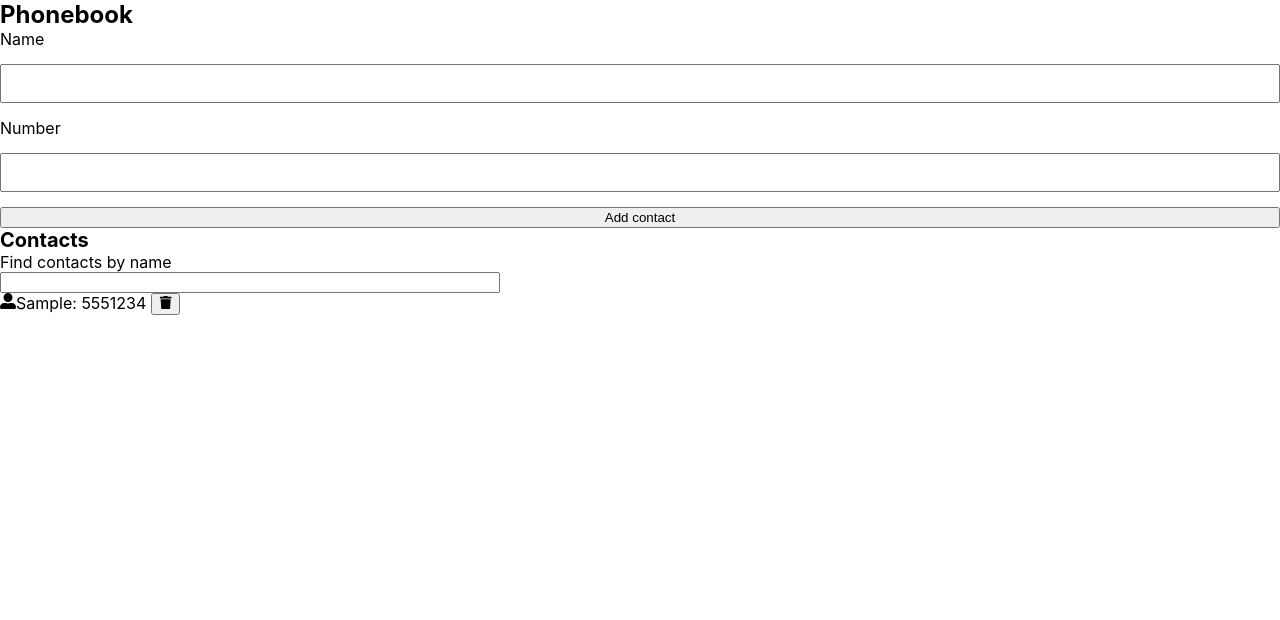
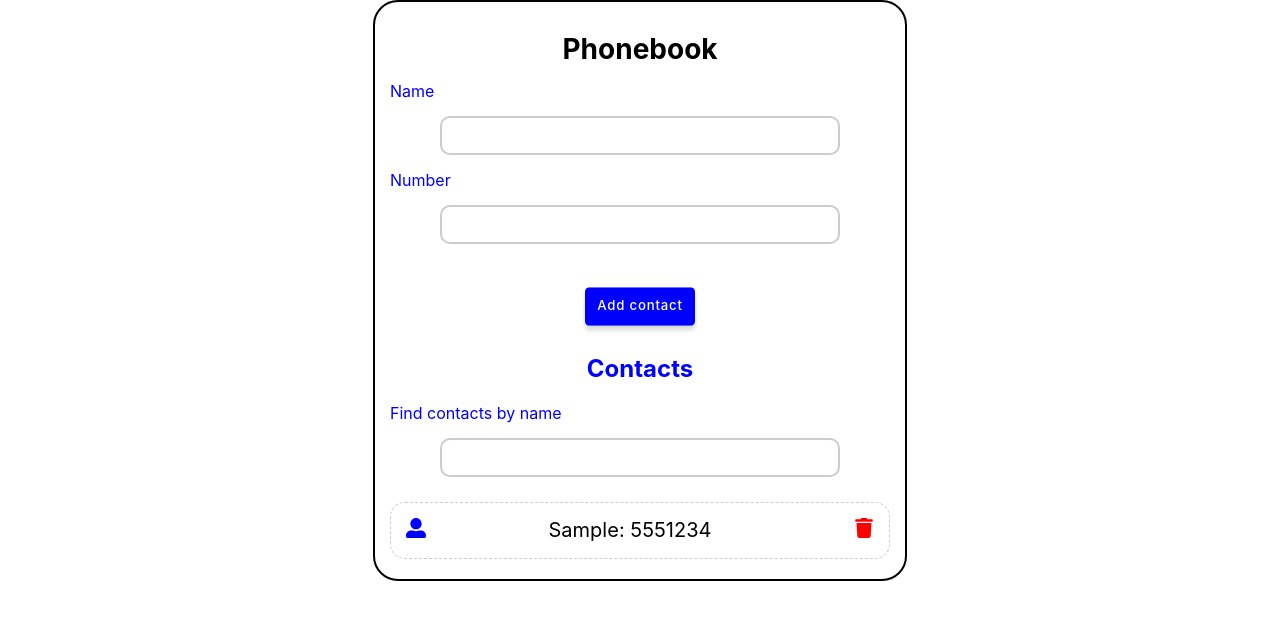
Before and after one commit to Filatov44/goit-react-hw-02-phonebook, a React (Create React App) app: page / in a window 1280 px wide. Both pictures are taken after typing "Sample", "5551234" into the empty fields and a click on the button "Add contact". Shown: the top 620 px of the page. Built offline with nearby package versions, Linux system fonts and the light colour scheme.

Commit message:
add style

```diff
--- a/src/components/Phonebook/ContactForm/ContactForm.styled.jsx
+++ b/src/components/Phonebook/ContactForm/ContactForm.styled.jsx
@@ -7,14 +7,52 @@ export const StyledContactForm = styled.form`
 `;
 
 export const StyledLabel = styled.label`
-
+    color: blue;
 `;
 
 export const StyledInput = styled.input`
-    padding: 10px;
+  padding: 10px;
+  width: 400px;
+  margin: auto;
+  box-sizing: border-box;
+  border: 2px solid #ccc;
+  border-radius: 10px;
+  outline: none;
+  transition: width 0.4s ease-in-out, border 0.4s ease-in-out;
 
+
+  :focus {
+    width: 100%;
+    border: 2px solid blue;
+  }
 `;
 
 export const StyledButtonAddContact = styled.button`
+  width: 100px;
+  padding: 5px 5px;
+  margin-top: 30px;
+  margin-bottom: 30px;
+  margin-left: auto;
+  margin-right: auto;
+  color: #ffffff;
+  background-color: rgb(33, 149, 243);
+  font-family: inherit;
+  font-weight: 500;
+  font-size: 12px;
+  line-height: 1.88;
+  letter-spacing: 0.06em;
+  cursor: pointer;
+  box-shadow: 0px 4px 4px rgba(0, 0, 0, 0.15);
+  border: 1px solid transparent;
+  border-radius: 4px;
+  transition: background-color 250ms cubic-bezier(0.4, 0, 0.2, 1);
 
+  :focus {
+    background-color: blue;
+    scale: 1.1;
+  }
+  :hover {
+    background-color: blue;
+    scale: 1.1;
+  }
 `;
--- a/src/components/Phonebook/ContactList/ContactList.jsx
+++ b/src/components/Phonebook/ContactList/ContactList.jsx
@@ -1,26 +1,43 @@
 import PropTypes from 'prop-types';
 import { FaTrash, FaUserAlt } from 'react-icons/fa';
-import { StyledContactList, StyledContactItem, StyledContactIcon, StyledContactDel } from 'components/Phonebook/ContactList/ContactList.styled';
+import {
+  StyledContactList,
+  StyledContactItem,
+  StyledContactIcon,
+  StyledContactDel,
+} from 'components/Phonebook/ContactList/ContactList.styled';
 
 export default function ContactList({ items, deliteContact }) {
   const elements = items.map(({ id, name, number }) => {
-        return <StyledContactItem key={id}><StyledContactIcon><FaUserAlt /></StyledContactIcon>{name}: {number} <StyledContactDel onClick={() => deliteContact(id)}><FaTrash /></StyledContactDel> </StyledContactItem>
-    })
+    return (
+      <StyledContactItem key={id}>
+        <StyledContactIcon>
+          <FaUserAlt />
+        </StyledContactIcon>
+        {name}: {number}
+        <StyledContactDel onClick={() => deliteContact(id)}>
+          <FaTrash />
+        </StyledContactDel>{' '}
+      </StyledContactItem>
+    );
+  });
   return (
     <>
       <StyledContactList>{elements}</StyledContactList>
     </>
-    )
+  );
 }
 
 ContactList.defaultProps = {
-    items: []
-}
+  items: [],
+};
 
 ContactList.propeTypes = {
-    items: PropTypes.arrayOf(PropTypes.shape({
+  items: PropTypes.arrayOf(
+    PropTypes.shape({
       id: PropTypes.string.isRequired,
       name: PropTypes.string.isRequired,
       number: PropTypes.number.isRequired,
-    }))
-}
+    })
+  ),
+};
--- a/src/components/Phonebook/ContactList/ContactList.styled.jsx
+++ b/src/components/Phonebook/ContactList/ContactList.styled.jsx
@@ -1,16 +1,32 @@
 import styled from 'styled-components';
 
 export const StyledContactList = styled.ul`
-
+    width: 500px;
+    margin: auto;
+    padding: 0;
  `;
 
 export const StyledContactItem = styled.li`
-
- `;
+  font-size: 20px;
+  display: flex;
+  align-items: center;
+  justify-content: space-between;
+  padding: 10px;
+  border: 1px dashed #ccc;
+  border-radius: 15px;
+  margin-bottom: 5px;
+`;
 
 export const StyledContactDel = styled.button`
-
+  font-size: 20px;
+  margin-left: 50px;
+  padding: 5px;
+  border: none;
+  color: red;
+  background-color: #ffffff;
+`;
+export const StyledContactIcon = styled.span`
+    color: blue;
+    margin-right: 30px;
+    padding: 5px;
  `;
-export const StyledContactIcon = styled.span`
-
- `;
--- a/src/components/Phonebook/Filter/Filter.styled.jsx
+++ b/src/components/Phonebook/Filter/Filter.styled.jsx
@@ -1,14 +1,29 @@
 import styled from 'styled-components';
 
 export const StyledSearchLabel = styled.label`
-
+  color: blue;
+  margin-top: 20px;
 `;
 export const StyledSearchInput = styled.input`
+  padding: 10px;
+  width: 400px;
+  margin: auto;
+  margin-bottom: 25px;
+  box-sizing: border-box;
+  border: 2px solid #ccc;
+  border-radius: 10px;
+  outline: none;
+  transition: width 0.4s ease-in-out, border 0.4s ease-in-out;
 
+  :focus {
+    width: 100%;
+    border: 2px solid blue;
+  }
 `;
 export const StyledSearchWrapper = styled.div`
-width: 500px;
-    display: flex;
-    flex-direction: column;
-    justify-content: center;
-`
+  width: 500px;
+  display: flex;
+  flex-direction: column;
+  justify-content: center;
+  gap: 15px;
+`;
--- a/src/components/Phonebook/Message/Message.style.jsx
+++ b/src/components/Phonebook/Message/Message.style.jsx
@@ -1,7 +1,8 @@
 import styled from 'styled-components';
 
 export const StyledMessage = styled.p`
-    font-size: 16px;
+    font-size: 20px;
+    text-align: center;
     color: red;
 
 `;
--- a/src/components/Phonebook/Phonebook.styled.jsx
+++ b/src/components/Phonebook/Phonebook.styled.jsx
@@ -12,8 +12,8 @@ export const StyledPhonebookContainer = styled.div`
   }
 
   ul {
-    margin: 0;
-    padding: 0;
+    /* margin: 0;
+    padding: 0; */
     list-style: none;
   }
 
@@ -22,10 +22,22 @@ export const StyledPhonebookContainer = styled.div`
     width: 100%;
     height: auto;
   }
+
+  max-width: 500px;
+  margin: auto;
+  padding: 15px;
+  border: 2px solid black;
+  border-radius: 25px;
 `;
 export const StyledPhonebookTitle = styled.h1`
-    font-size: 24px;
+    font-size: 28px;
+    padding: 15px 0px;
+    margin-bottom: 30px;
+    text-align: center;
 `;
 export const StyledTitleContact = styled.h2`
-    font-size: 20px;
+    font-size: 24px;
+    color: blue;
+    /* margin-bottom: 30px; */
+    text-align: center;
 `
```
Lines whose indentation alone changed are shown as unchanged.
